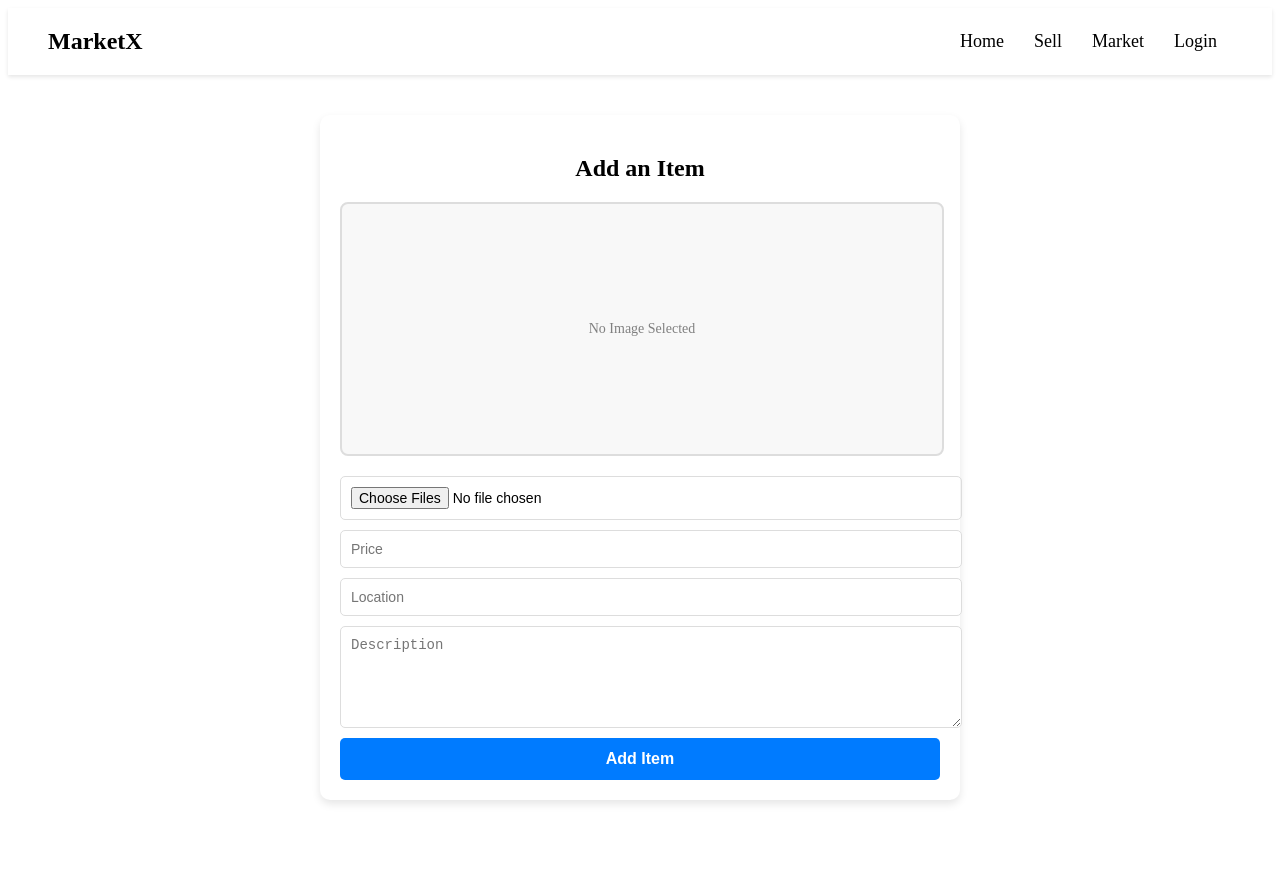
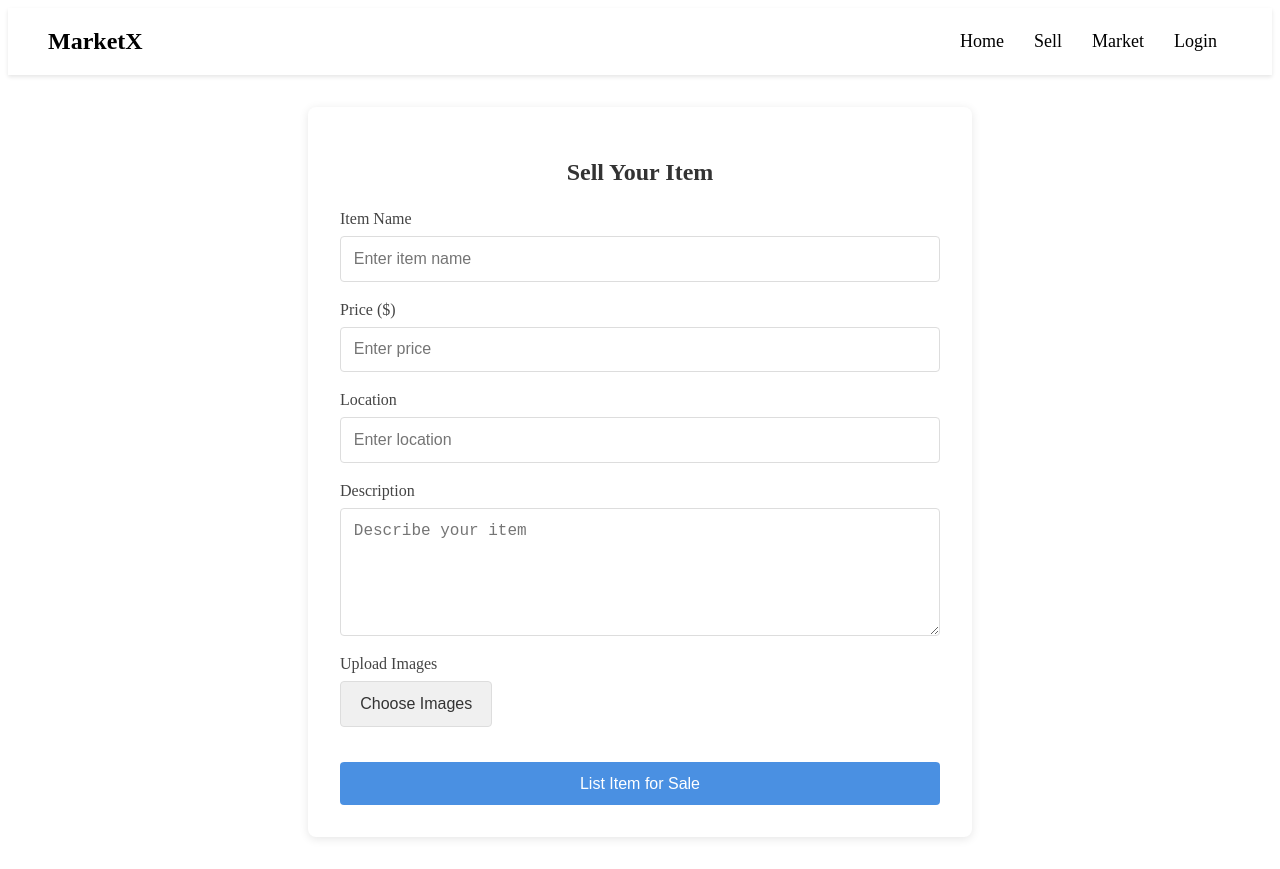
Before and after one commit to Gautam-Sarraf/newMiniProject, a React (Vite) app: page /sell in a window 1280 px wide. Before the commit the page ends 840 px from the top, so only its background shows below. Built offline with nearby package versions, Linux system fonts and the light colour scheme.

Commit message:
updated frontend code

```diff
--- a/src/function/AddItemPage.css
+++ b/src/function/AddItemPage.css
@@ -1,96 +1,117 @@
+/* Form Container */
 .add-item-container {
   max-width: 600px;
-    margin: 40px auto;
-    padding: 20px;
-    background-color: white;
-    box-shadow: 0px 4px 8px rgba(0, 0, 0, 0.1);
-    border-radius: 10px;
+  margin: 2rem auto;
+  padding: 2rem;
+  background: #fff;
+  border-radius: 8px;
+  box-shadow: 0 2px 10px rgba(0, 0, 0, 0.1);
 }
 
-  .title {
+/* Form Title */
+.add-item-title {
   text-align: center;
-    font-size: 24px;
-    font-weight: bold;
-    margin-bottom: 20px;
+  color: #333;
+  margin-bottom: 1.5rem;
 }
 
-  /* Image Preview */
-  .image-preview {
-    position: relative;
-    width: 100%;
-    height: 250px;
-    border: 2px solid #ddd;
-    border-radius: 8px;
-    overflow: hidden;
-    background-color: #f8f8f8;
+/* Form Elements */
+.add-item-form {
   display: flex;
-    align-items: center;
-    justify-content: center;
+  flex-direction: column;
+  gap: 1.2rem;
 }
 
-  .preview-image {
+.form-group {
+  display: flex;
+  flex-direction: column;
+  gap: 0.5rem;
+}
+
+.form-group label {
+  font-weight: 500;
+  color: #444;
+}
+
+.form-control {
+  padding: 0.8rem;
+  border: 1px solid #ddd;
+  border-radius: 4px;
+  font-size: 1rem;
+  transition: border-color 0.3s;
+}
+
+.form-control:focus {
+  outline: none;
+  border-color: #4a90e2;
+}
+
+textarea.form-control {
+  min-height: 100px;
+  resize: vertical;
+}
+
+/* File Input Styling */
+.file-input-wrapper {
+  position: relative;
+  overflow: hidden;
+  display: inline-block;
+}
+
+.file-input-button {
+  padding: 0.8rem 1.2rem;
+  background: #f0f0f0;
+  color: #333;
+  border: 1px solid #ddd;
+  border-radius: 4px;
+  cursor: pointer;
+  font-size: 1rem;
+  transition: all 0.3s;
+}
+
+.file-input-button:hover {
+  background: #e0e0e0;
+}
+
+.file-input {
+  position: absolute;
+  left: 0;
+  top: 0;
+  opacity: 0;
   width: 100%;
   height: 100%;
-    object-fit: cover;
+  cursor: pointer;
 }
 
-  .no-image {
-    color: gray;
-    font-size: 14px;
+/* Submit Button */
+.submit-btn {
+  padding: 0.8rem;
+  background: #4a90e2;
+  color: white;
+  border: none;
+  border-radius: 4px;
+  font-size: 1rem;
+  font-weight: 500;
+  cursor: pointer;
+  transition: background 0.3s;
 }
 
-  .nav-button {
-    position: absolute;
-    top: 50%;
-    transform: translateY(-50%);
-    background-color: rgba(0, 0, 0, 0.6);
-    color: white;
-    border: none;
-    padding: 8px 12px;
-    cursor: pointer;
-    border-radius: 50%;
+.submit-btn:hover {
+  background: #3a7bc8;
 }
 
-  .nav-button.left {
-    left: 10px;
+/* Preview Images */
+.image-preview-container {
+  display: flex;
+  gap: 0.5rem;
+  flex-wrap: wrap;
+  margin-top: 0.5rem;
 }
 
-  .nav-button.right {
-    right: 10px;
+.image-preview {
+  width: 80px;
+  height: 80px;
+  object-fit: cover;
+  border-radius: 4px;
+  border: 1px solid #eee;
 }
-
-  /* Form Styling */
-  .add-item-form {
-    margin-top: 20px;
-    display: flex;
-    flex-direction: column;
-    gap: 10px;
-  }
-
-  .input-field {
-    width: 100%;
-    padding: 10px;
-    border: 1px solid #ddd;
-    border-radius: 5px;
-    font-size: 14px;
-  }
-
-  .textarea {
-    height: 80px;
-  }
-
-  .submit-button {
-    background-color: #007bff;
-    color: white;
-    padding: 12px;
-    border: none;
-    border-radius: 5px;
-    font-size: 16px;
-    font-weight: bold;
-    cursor: pointer;
-    transition: background-color 0.3s ease-in-out;
-  }
-
-  .submit-button:hover {
-    background-color: #0056b3;
-  }
--- a/src/function/addItem.tsx
+++ b/src/function/addItem.tsx
@@ -1,152 +1,149 @@
-import React, { useState } from "react";
+import React, { useState, useRef, useEffect } from "react";
+import { saveItem } from "../serverices/api";
 import "./AddItemPage.css";
 
-interface Item {
-  id: number;
-  images: string[];
-  price: number;
-  location: string;
-  description: string;
-}
-
-interface AddItemProps {
-  onAdd: (item: Item) => void;
-}
-
-const AddItemPage: React.FC<AddItemProps> = ({ onAdd }) => {
-  const [item, setItem] = useState<{
-    images: string[];
-    price: string;
-    location: string;
-    description: string;
-  }>({
-    images: [],
+const AddItemPage: React.FC = () => {
+  const [item, setItem] = useState({
+    name: "",
     price: "",
     location: "",
     description: "",
   });
+  const [images, setImages] = useState<File[]>([]);
+  const [imagePreviews, setImagePreviews] = useState<string[]>([]);
+  const fileInputRef = useRef<HTMLInputElement>(null);
 
-  const [currentImageIndex, setCurrentImageIndex] = useState(0);
+  // Clean up object URLs when component unmounts
+  useEffect(() => {
+    return () => {
+      imagePreviews.forEach(preview => URL.revokeObjectURL(preview));
+    };
+  }, [imagePreviews]);
 
-  const handleChange = (
-    e: React.ChangeEvent<HTMLInputElement | HTMLTextAreaElement>
-  ) => {
+  const handleChange = (e: React.ChangeEvent<HTMLInputElement | HTMLTextAreaElement>) => {
     const { name, value } = e.target;
-    setItem((prev) => ({ ...prev, [name]: value }));
+    setItem(prev => ({ ...prev, [name]: value }));
   };
 
-  const handleImageUpload = (e: React.ChangeEvent<HTMLInputElement>) => {
-    if (e.target.files) {
-      const uploadedImages = Array.from(e.target.files).map((file) =>
-        URL.createObjectURL(file)
-      );
-      setItem((prev) => ({
-        ...prev,
-        images: [...prev.images, ...uploadedImages], // Store image URLs
-      }));
+  const handleImageChange = (e: React.ChangeEvent<HTMLInputElement>) => {
+    if (e.target.files && e.target.files.length > 0) {
+      const files = Array.from(e.target.files);
+      setImages(files);
+
+      // Create image previews
+      const previews = files.map(file => URL.createObjectURL(file));
+      setImagePreviews(previews);
     }
   };
 
-  const handleSubmit = (e: React.FormEvent) => {
+  const handleSubmit = async (e: React.FormEvent) => {
     e.preventDefault();
-    if (item.images.length === 0) {
-      alert("Please upload at least one image.");
-      return;
+    try {
+      const formData = new FormData();
+      formData.append("name", item.name);
+      formData.append("price", item.price);
+      formData.append("location", item.location);
+      formData.append("description", item.description);
+      images.forEach(image => formData.append("images", image));
+
+      await saveItem(formData);
+      alert("Item added successfully!");
+      resetForm();
+    } catch (error) {
+      console.error("Error adding item:", error);
+      alert("Failed to add item. Please try again.");
     }
-    onAdd({
-      id: Date.now(),
-      images: item.images,
-      price: parseFloat(item.price),
-      location: item.location,
-      description: item.description,
-    });
-    setItem({ images: [], price: "", location: "", description: "" });
-    setCurrentImageIndex(0);
+  };
+
+  const resetForm = () => {
+    setItem({ name: "", price: "", location: "", description: "" });
+    setImages([]);
+    setImagePreviews([]);
+    if (fileInputRef.current) fileInputRef.current.value = "";
   };
 
   return (
     <div className="add-item-container">
-      <h2 className="title">Add an Item</h2>
-
-      {/* Image Preview Slider */}
-      <div className="image-preview">
-        {item.images.length > 0 ? (
-          <>
-            <img
-              src={item.images[currentImageIndex]}
-              alt="Preview"
-              className="preview-image"
+      <h2 className="add-item-title">Sell Your Item</h2>
+      <form className="add-item-form" onSubmit={handleSubmit}>
+        <div className="form-group">
+          <label>Item Name</label>
+          <input
+            type="text"
+            name="name"
+            className="form-control"
+            value={item.name}
+            onChange={handleChange}
+            placeholder="Enter item name"
+            required
           />
-            {item.images.length > 1 && (
-              <>
-                <button
-                  className="nav-button left"
-                  onClick={() =>
-                    setCurrentImageIndex((prev) =>
-                      prev === 0 ? item.images.length - 1 : prev - 1
-                    )
-                  }
-                >
-                  ◀
-                </button>
-                <button
-                  className="nav-button right"
-                  onClick={() =>
-                    setCurrentImageIndex((prev) =>
-                      prev === item.images.length - 1 ? 0 : prev + 1
-                    )
-                  }
-                >
-                  ▶
-                </button>
-              </>
-            )}
-          </>
-        ) : (
-          <div className="no-image">No Image Selected</div>
-        )}
         </div>
 
-      <form onSubmit={handleSubmit} className="add-item-form">
-        <input
-          type="file"
-          accept="image/*"
-          multiple
-          onChange={handleImageUpload}
-          className="input-field"
-        />
-
+        <div className="form-group">
+          <label>Price ($)</label>
           <input
             type="number"
             name="price"
-          placeholder="Price"
+            className="form-control"
             value={item.price}
             onChange={handleChange}
-          className="input-field"
+            min="0"
+            step="0.01"
+            placeholder="Enter price"
             required
           />
+        </div>
 
+        <div className="form-group">
+          <label>Location</label>
           <input
             type="text"
             name="location"
-          placeholder="Location"
+            className="form-control"
             value={item.location}
             onChange={handleChange}
-          className="input-field"
+            placeholder="Enter location"
             required
           />
+        </div>
 
+        <div className="form-group">
+          <label>Description</label>
           <textarea
             name="description"
-          placeholder="Description"
+            className="form-control"
             value={item.description}
             onChange={handleChange}
-          className="input-field textarea"
+            placeholder="Describe your item"
             required
           />
+        </div>
 
-        <button type="submit" className="submit-button">
-          Add Item
+        <div className="form-group">
+          <label>Upload Images</label>
+          <div className="file-input-wrapper">
+            <button type="button" className="file-input-button">
+              {images.length > 0 ? `${images.length} files selected` : "Choose Images"}
+            </button>
+            <input
+              type="file"
+              ref={fileInputRef}
+              onChange={handleImageChange}
+              multiple
+              accept="image/*"
+              className="file-input"
+              required
+            />
+          </div>
+          <div className="image-preview-container">
+            {imagePreviews.map((preview, index) => (
+              <img key={index} src={preview} alt="Preview" className="image-preview" />
+            ))}
+          </div>
+        </div>
+
+        <button type="submit" className="submit-btn">
+          List Item for Sale
         </button>
       </form>
     </div>
--- /dev/null
+++ b/src/serverices/api.ts
@@ -0,0 +1,17 @@
+import axios from "axios";
+
+const API_BASE_URL = "http://localhost:5000/api"; // Backend URL
+
+export const saveItem = async (formData: FormData) => {
+  try {
+    const response = await axios.post(`${API_BASE_URL}/items`, formData, {
+      headers: {
+        "Content-Type": "multipart/form-data",
+      },
+    });
+    return response.data;
+  } catch (error) {
+    console.error("Error saving item:", error);
+    throw error;
+  }
+};
```
Also changed, not shown: src/function/Marketplace.css (+142 -3 lines), src/function/buyItem.tsx (+164 -14 lines), public/placeholder-image.jpg (added). Lines whose indentation alone changed are shown as unchanged.
